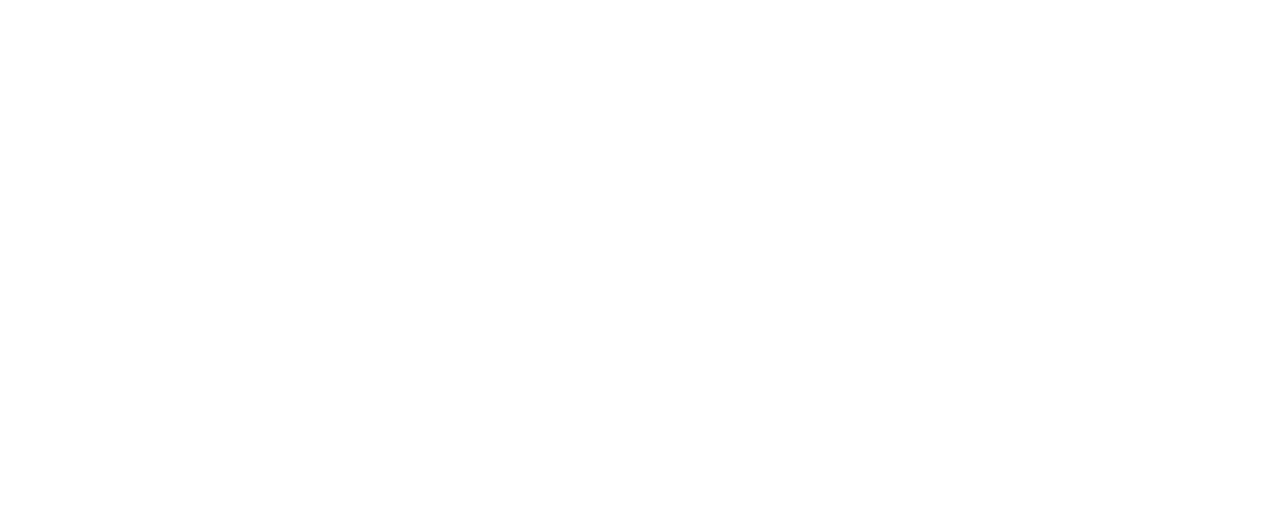
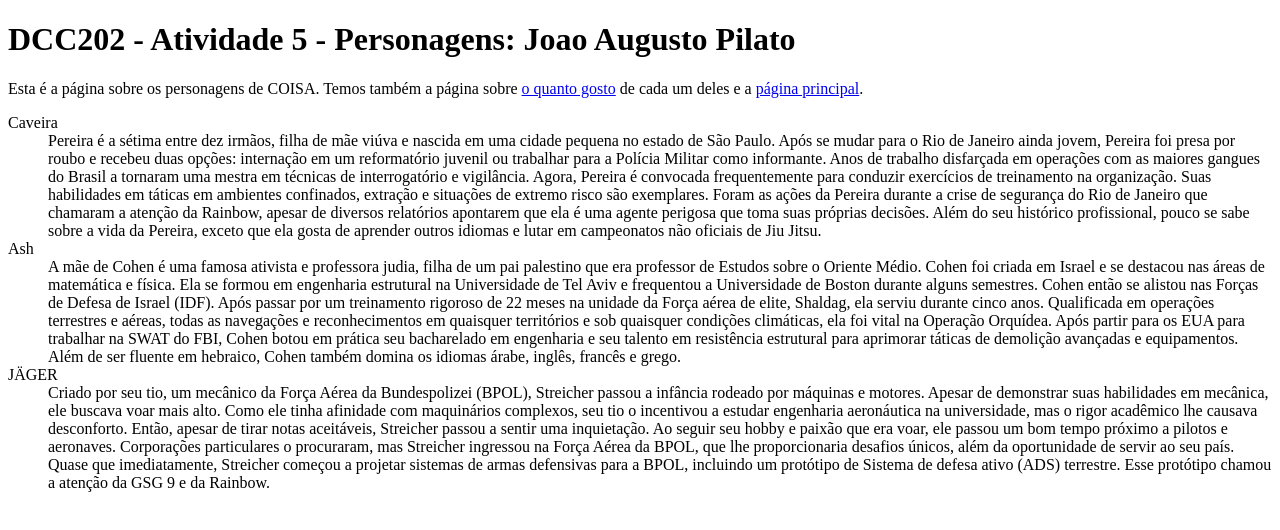
Before and after one commit to ufjf-dcc202/ufjf-dcc202-2023-3-b-atv5-joaoaugustopc, a website: page personagens.html in a window 1280 px wide. Drawn offline with Linux system fonts and the light colour scheme.

Commit message:
personagens.html passado nos testes

```diff
--- a/personagens.html
+++ b/personagens.html
@@ -0,0 +1,32 @@
+<!DOCTYPE html>
+<html lang="pt">
+<head>
+    <meta charset="UTF-8">
+    <meta name="viewport" content="width=device-width, initial-scale=1.0">
+    <title>DCC202 - Atividade 5 - Personagens: Joao Augusto Pilato</title>
+</head>
+<body>
+    <main>
+        <h1>DCC202 - Atividade 5 - Personagens: Joao Augusto Pilato</h1>
+        <p>Esta é a página sobre os personagens de COISA. Temos também a página sobre <a href="preferencias.html">o quanto gosto</a> de cada um deles e a <a href="index.html">página principal</a>.</p>
+        <dl>
+            <div>
+                <dt>Caveira</dt>
+                <dd>Pereira é a sétima entre dez irmãos, filha de mãe viúva e nascida em uma cidade pequena no estado de São Paulo. Após se mudar para o Rio de Janeiro ainda jovem, Pereira foi presa por roubo e recebeu duas opções: internação em um reformatório juvenil ou trabalhar para a Polícia Militar como informante. Anos de trabalho disfarçada em operações com as maiores gangues do Brasil a tornaram uma mestra em técnicas de interrogatório e vigilância. Agora, Pereira é convocada frequentemente para conduzir exercícios de treinamento na organização. Suas habilidades em táticas em ambientes confinados, extração e situações de extremo risco são exemplares. Foram as ações da Pereira durante a crise de segurança do Rio de Janeiro que chamaram a atenção da Rainbow, apesar de diversos relatórios apontarem que ela é uma agente perigosa que toma suas próprias decisões. Além do seu histórico profissional, pouco se sabe sobre a vida da Pereira, exceto que ela gosta de aprender outros idiomas e lutar em campeonatos não oficiais de Jiu Jitsu.</dd>
+            </div>
+            <div>
+                <dt>Ash</dt>
+                <dd>A mãe de Cohen é uma famosa ativista e professora judia, filha de um pai palestino que era professor de Estudos sobre o Oriente Médio. Cohen foi criada em Israel e se destacou nas áreas de matemática e física. Ela se formou em engenharia estrutural na Universidade de Tel Aviv e frequentou a Universidade de Boston durante alguns semestres.
+
+                Cohen então se alistou nas Forças de Defesa de Israel (IDF). Após passar por um treinamento rigoroso de 22 meses na unidade da Força aérea de elite, Shaldag, ela serviu durante cinco anos. Qualificada em operações terrestres e aéreas, todas as navegações e reconhecimentos em quaisquer territórios e sob quaisquer condições climáticas, ela foi vital na Operação Orquídea. Após partir para os EUA para trabalhar na SWAT do FBI, Cohen botou em prática seu bacharelado em engenharia e seu talento em resistência estrutural para aprimorar táticas de demolição avançadas e equipamentos. Além de ser fluente em hebraico, Cohen também domina os idiomas árabe, inglês, francês e grego.</dd>
+            </div>
+
+            <div>
+                <dt>JÄGER</dt>
+                <dd>Criado por seu tio, um mecânico da Força Aérea da Bundespolizei (BPOL), Streicher passou a infância rodeado por máquinas e motores. Apesar de demonstrar suas habilidades em mecânica, ele buscava voar mais alto. Como ele tinha afinidade com maquinários complexos, seu tio o incentivou a estudar engenharia aeronáutica na universidade, mas o rigor acadêmico lhe causava desconforto. Então, apesar de tirar notas aceitáveis, Streicher passou a sentir uma inquietação. Ao seguir seu hobby e paixão que era voar, ele passou um bom tempo próximo a pilotos e aeronaves. Corporações particulares o procuraram, mas Streicher ingressou na Força Aérea da BPOL, que lhe proporcionaria desafios únicos, além da oportunidade de servir ao seu país. Quase que imediatamente, Streicher começou a projetar sistemas de armas defensivas para a BPOL, incluindo um protótipo de Sistema de defesa ativo (ADS) terrestre. Esse protótipo chamou a atenção da GSG 9 e da Rainbow.</dd>
+            </div>
+
+        </dl>
+    </main>
+</body>
+</html>
```
Also changed, not shown: index.html (+5 -1 lines).
